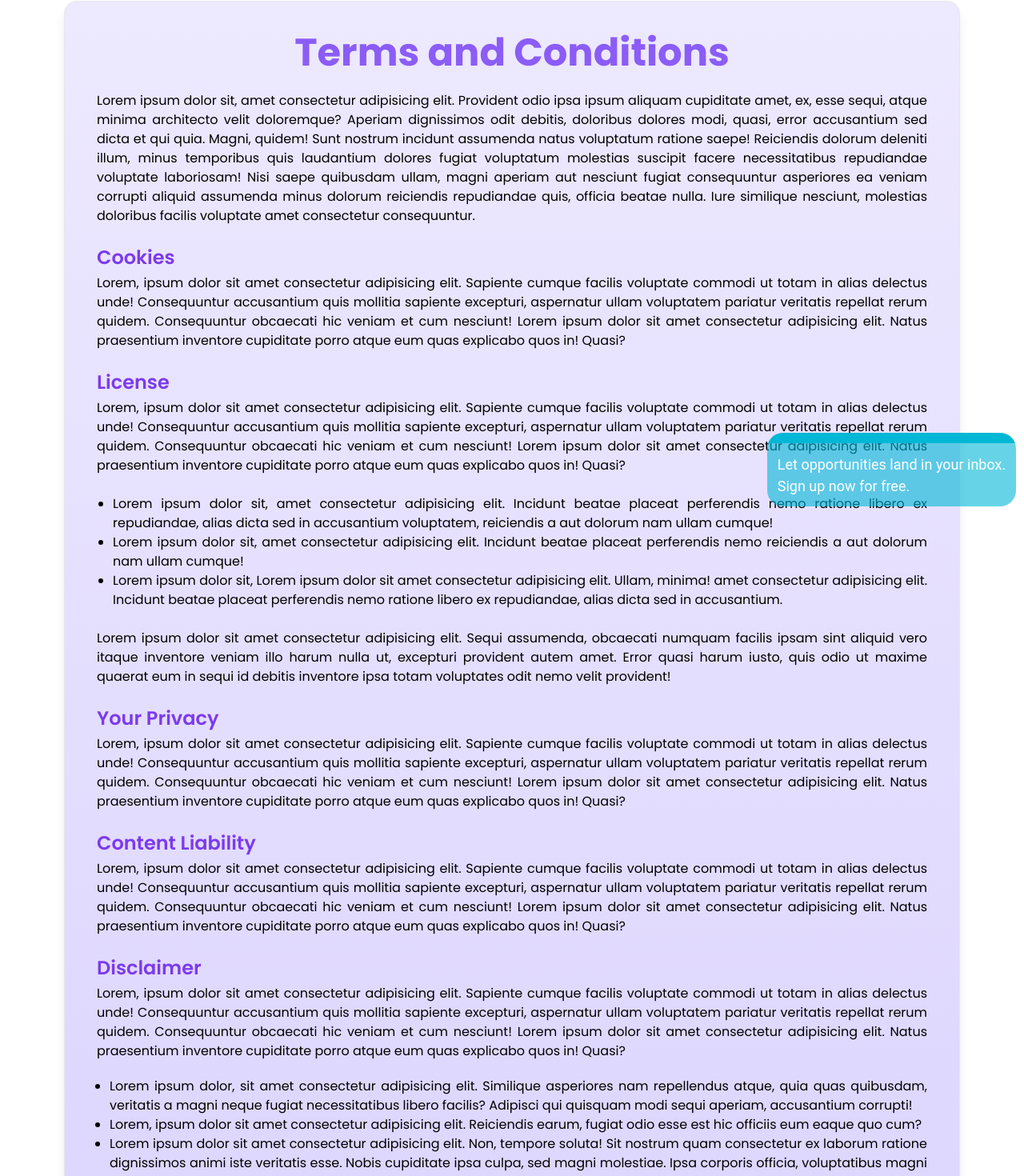
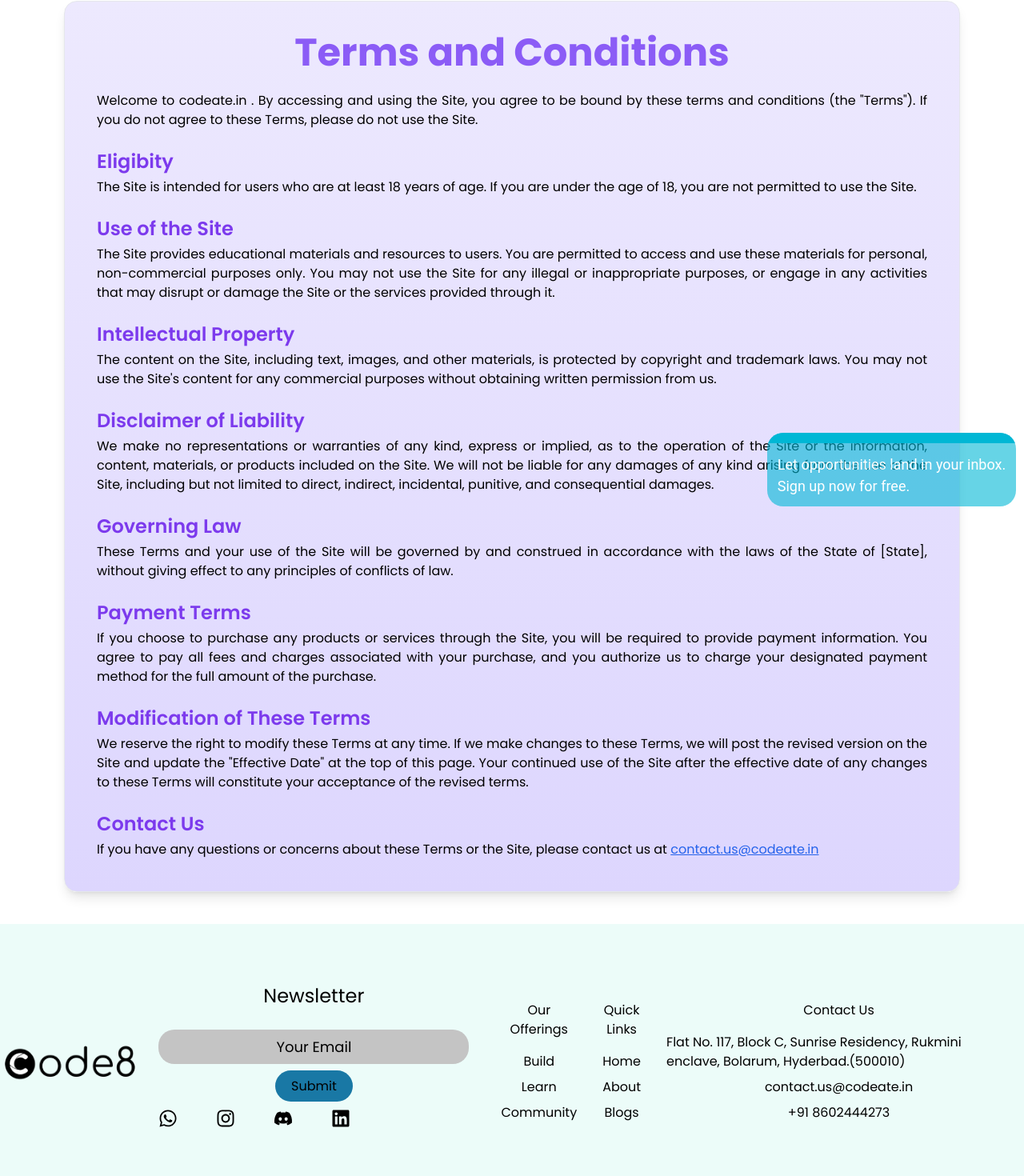
Before and after one commit to tkrupesh14/code8, a Next.js app: page /termsandcondition in a window 1280 px wide. Shown: the part 99-1569 px from the top of the page at 80% size. Built offline with nearby package versions, Linux system fonts and the light colour scheme.

Commit message:
terms and condtion update

```diff
--- a/pages/termsandcondition.jsx
+++ b/pages/termsandcondition.jsx
@@ -9,45 +9,24 @@ const Termsandcondition = () => {
         </h1>
 
         <p>
-          Lorem ipsum dolor sit, amet consectetur adipisicing elit. Provident
-          odio ipsa ipsum aliquam cupiditate amet, ex, esse sequi, atque minima
-          architecto velit doloremque? Aperiam dignissimos odit debitis,
-          doloribus dolores modi, quasi, error accusantium sed dicta et qui
-          quia. Magni, quidem! Sunt nostrum incidunt assumenda natus voluptatum
-          ratione saepe! Reiciendis dolorum deleniti illum, minus temporibus
-          quis laudantium dolores fugiat voluptatum molestias suscipit facere
-          necessitatibus repudiandae voluptate laboriosam! Nisi saepe quibusdam
-          ullam, magni aperiam aut nesciunt fugiat consequuntur asperiores ea
-          veniam corrupti aliquid assumenda minus dolorum reiciendis repudiandae
-          quis, officia beatae nulla. Iure similique nesciunt, molestias
-          doloribus facilis voluptate amet consectetur consequuntur.
+          Welcome to codeate.in . By accessing and using the Site, you agree to be bound by these terms and conditions (the "Terms"). If you do not agree to these Terms, please do not use the Site.
         </p>
 
         <div className="space-y-1">
-          <h3 className="text-2xl font-semibold text-violet-600">Cookies</h3>
+          <h3 className="text-2xl font-semibold text-violet-600">Eligibity</h3>
           <p>
-            Lorem, ipsum dolor sit amet consectetur adipisicing elit. Sapiente
-            cumque facilis voluptate commodi ut totam in alias delectus unde!
-            Consequuntur accusantium quis mollitia sapiente excepturi,
-            aspernatur ullam voluptatem pariatur veritatis repellat rerum
-            quidem. Consequuntur obcaecati hic veniam et cum nesciunt! Lorem
-            ipsum dolor sit amet consectetur adipisicing elit. Natus praesentium
-            inventore cupiditate porro atque eum quas explicabo quos in! Quasi?
+            The Site is intended for users who are at least 18 years of age. If you are under the age of 18, you are not permitted to use the Site.
+
           </p>
         </div>
         <div className="space-y-1">
-          <h3 className="text-2xl font-semibold text-violet-600">License</h3>
+          <h3 className="text-2xl font-semibold text-violet-600">Use of the Site</h3>
           <p>
-            Lorem, ipsum dolor sit amet consectetur adipisicing elit. Sapiente
-            cumque facilis voluptate commodi ut totam in alias delectus unde!
-            Consequuntur accusantium quis mollitia sapiente excepturi,
-            aspernatur ullam voluptatem pariatur veritatis repellat rerum
-            quidem. Consequuntur obcaecati hic veniam et cum nesciunt! Lorem
-            ipsum dolor sit amet consectetur adipisicing elit. Natus praesentium
-            inventore cupiditate porro atque eum quas explicabo quos in! Quasi?
+            The Site provides educational materials and resources to users. You are permitted to access and use these materials for personal, non-commercial purposes only. You may not use the Site for any illegal or inappropriate purposes, or engage in any activities that may disrupt or damage the Site or the services provided through it.
+
           </p>
 
-          <ol className="list-decimal pl-5 py-5">
+          {/* <ol className="list-decimal pl-5 py-5">
             <li>
               Lorem ipsum dolor sit, amet consectetur adipisicing elit. Incidunt
               beatae placeat perferendis nemo ratione libero ex repudiandae,
@@ -65,81 +44,63 @@ const Termsandcondition = () => {
               elit. Incidunt beatae placeat perferendis nemo ratione libero ex
               repudiandae, alias dicta sed in accusantium.
             </li>
-          </ol>
+          </ol> */}
 
-          <p>
+          {/* <p>
             Lorem ipsum dolor sit amet consectetur adipisicing elit. Sequi
             assumenda, obcaecati numquam facilis ipsam sint aliquid vero itaque
             inventore veniam illo harum nulla ut, excepturi provident autem
             amet. Error quasi harum iusto, quis odio ut maxime quaerat eum in
             sequi id debitis inventore ipsa totam voluptates odit nemo velit
             provident!
+          </p> */}
+        </div>
+
+        <div className="space-y-1">
+          <h3 className="text-2xl font-semibold text-violet-600">
+            Intellectual Property
+          </h3>
+          <p>
+            The content on the Site, including text, images, and other materials, is protected by copyright and trademark laws. You may not use the Site's content for any commercial purposes without obtaining written permission from us.
+
           </p>
         </div>
 
         <div className="space-y-1">
           <h3 className="text-2xl font-semibold text-violet-600">
-            Your Privacy
+            Disclaimer of Liability
           </h3>
           <p>
-            Lorem, ipsum dolor sit amet consectetur adipisicing elit. Sapiente
-            cumque facilis voluptate commodi ut totam in alias delectus unde!
-            Consequuntur accusantium quis mollitia sapiente excepturi,
-            aspernatur ullam voluptatem pariatur veritatis repellat rerum
-            quidem. Consequuntur obcaecati hic veniam et cum nesciunt! Lorem
-            ipsum dolor sit amet consectetur adipisicing elit. Natus praesentium
-            inventore cupiditate porro atque eum quas explicabo quos in! Quasi?
+            We make no representations or warranties of any kind, express or implied, as to the operation of the Site or the information, content, materials, or products included on the Site. We will not be liable for any damages of any kind arising from the use of the Site, including but not limited to direct, indirect, incidental, punitive, and consequential damages.
           </p>
         </div>
 
         <div className="space-y-1">
-          <h3 className="text-2xl font-semibold text-violet-600">
-            Content Liability
-          </h3>
+          <h3 className="text-2xl font-semibold text-violet-600">Governing Law</h3>
           <p>
-            Lorem, ipsum dolor sit amet consectetur adipisicing elit. Sapiente
-            cumque facilis voluptate commodi ut totam in alias delectus unde!
-            Consequuntur accusantium quis mollitia sapiente excepturi,
-            aspernatur ullam voluptatem pariatur veritatis repellat rerum
-            quidem. Consequuntur obcaecati hic veniam et cum nesciunt! Lorem
-            ipsum dolor sit amet consectetur adipisicing elit. Natus praesentium
-            inventore cupiditate porro atque eum quas explicabo quos in! Quasi?
+            These Terms and your use of the Site will be governed by and construed in accordance with the laws of the State of [State], without giving effect to any principles of conflicts of law.
           </p>
         </div>
 
         <div className="space-y-1">
-          <h3 className="text-2xl font-semibold text-violet-600">Disclaimer</h3>
+          <h3 className="text-2xl font-semibold text-violet-600">Payment Terms</h3>
           <p>
-            Lorem, ipsum dolor sit amet consectetur adipisicing elit. Sapiente
-            cumque facilis voluptate commodi ut totam in alias delectus unde!
-            Consequuntur accusantium quis mollitia sapiente excepturi,
-            aspernatur ullam voluptatem pariatur veritatis repellat rerum
-            quidem. Consequuntur obcaecati hic veniam et cum nesciunt! Lorem
-            ipsum dolor sit amet consectetur adipisicing elit. Natus praesentium
-            inventore cupiditate porro atque eum quas explicabo quos in! Quasi?
+          If you choose to purchase any products or services through the Site, you will be required to provide payment information. You agree to pay all fees and charges associated with your purchase, and you authorize us to charge your designated payment method for the full amount of the purchase.
           </p>
+        </div>
 
-          <ol className="list-decimal pl-4 pt-4">
-            <li>
-              Lorem ipsum dolor, sit amet consectetur adipisicing elit.
-              Similique asperiores nam repellendus atque, quia quas quibusdam,
-              veritatis a magni neque fugiat necessitatibus libero facilis?
-              Adipisci qui quisquam modi sequi aperiam, accusantium corrupti!
-            </li>
-            <li>
-              Lorem, ipsum dolor sit amet consectetur adipisicing elit.
-              Reiciendis earum, fugiat odio esse est hic officiis eum eaque quo
-              cum?
-            </li>
-            <li>
-              Lorem ipsum dolor sit amet consectetur adipisicing elit. Non,
-              tempore soluta! Sit nostrum quam consectetur ex laborum ratione
-              dignissimos animi iste veritatis esse. Nobis cupiditate ipsa
-              culpa, sed magni molestiae. Ipsa corporis officia, voluptatibus
-              magni ipsum dolorum! Optio, nisi modi.
-            </li>
-          </ol>
+        <div className="space-y-1">
+          <h3 className="text-2xl font-semibold text-violet-600">Modification of These Terms</h3>
+          <p>
+          We reserve the right to modify these Terms at any time. If we make changes to these Terms, we will post the revised version on the Site and update the "Effective Date" at the top of this page. Your continued use of the Site after the effective date of any changes to these Terms will constitute your acceptance of the revised terms.          </p>
         </div>
+
+        <div className="space-y-1">
+          <h3 className="text-2xl font-semibold text-violet-600">Contact Us</h3>
+          <p>
+If you have any questions or concerns about these Terms or the Site, please contact us at <a className="underline text-blue-600" href="mailto:contact.us@codeate.in">contact.us@codeate.in</a> </p>
+        </div>
+
       </div>
     </div>
   );
```
